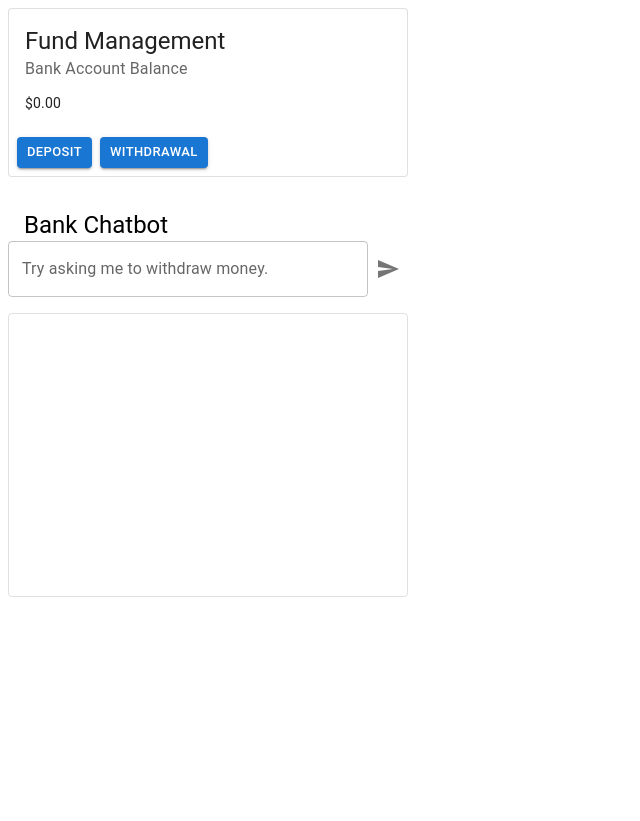
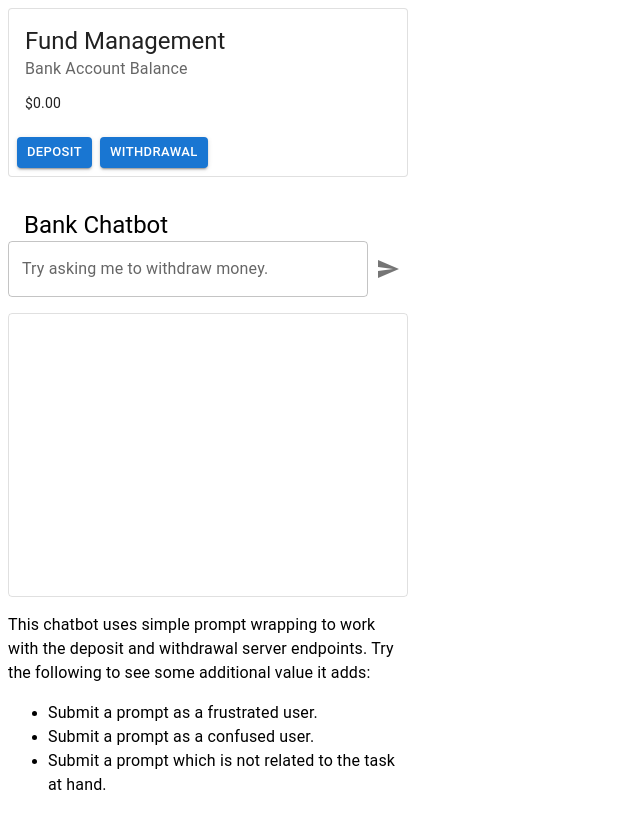
Before and after one commit to ixonstater/gemini-banking-bot, a React (Vite) app in the folder client/: page / in a window 1280 px wide. Shown: the whole page, without its empty margins (0-640 px from the left). Before the commit the page ends 800 px from the top, so only its background shows below. Built offline with nearby package versions, Linux system fonts and the light colour scheme.

Commit message:
Added some basic instructions.

```diff
--- a/client/src/bank-card/BankCard.tsx
+++ b/client/src/bank-card/BankCard.tsx
@@ -40,7 +40,7 @@ type ErrorSnackState = {
 const uiMaxWidth = 400;
 const uiMinWidth = 275;
 
-export default function OutlinedCard() {
+export default function BankCard() {
   const [balance, setBalance] = useState<Amount>({ dollars: 0, cents: 0 });
 
   const [dialogState, setDialogState] = useState<BalanceAction>("WITHDRAWAL");
@@ -332,6 +332,24 @@ function ChatbotEntryField({
         >
           <Typography>{chatResponse}</Typography>
         </Box>
+        <Typography sx={{ marginTop: 2 }}>
+          This chatbot uses simple prompt wrapping to work with the deposit and
+          withdrawal server endpoints. Try the following to see some additional
+          value it adds:
+        </Typography>
+        <ul>
+          <li>
+            <Typography>Submit a prompt as a frustrated user.</Typography>
+          </li>
+          <li>
+            <Typography>Submit a prompt as a confused user.</Typography>
+          </li>
+          <li>
+            <Typography>
+              Submit a prompt which is not related to the task at hand.
+            </Typography>
+          </li>
+        </ul>
       </Box>
     </>
   );
```
